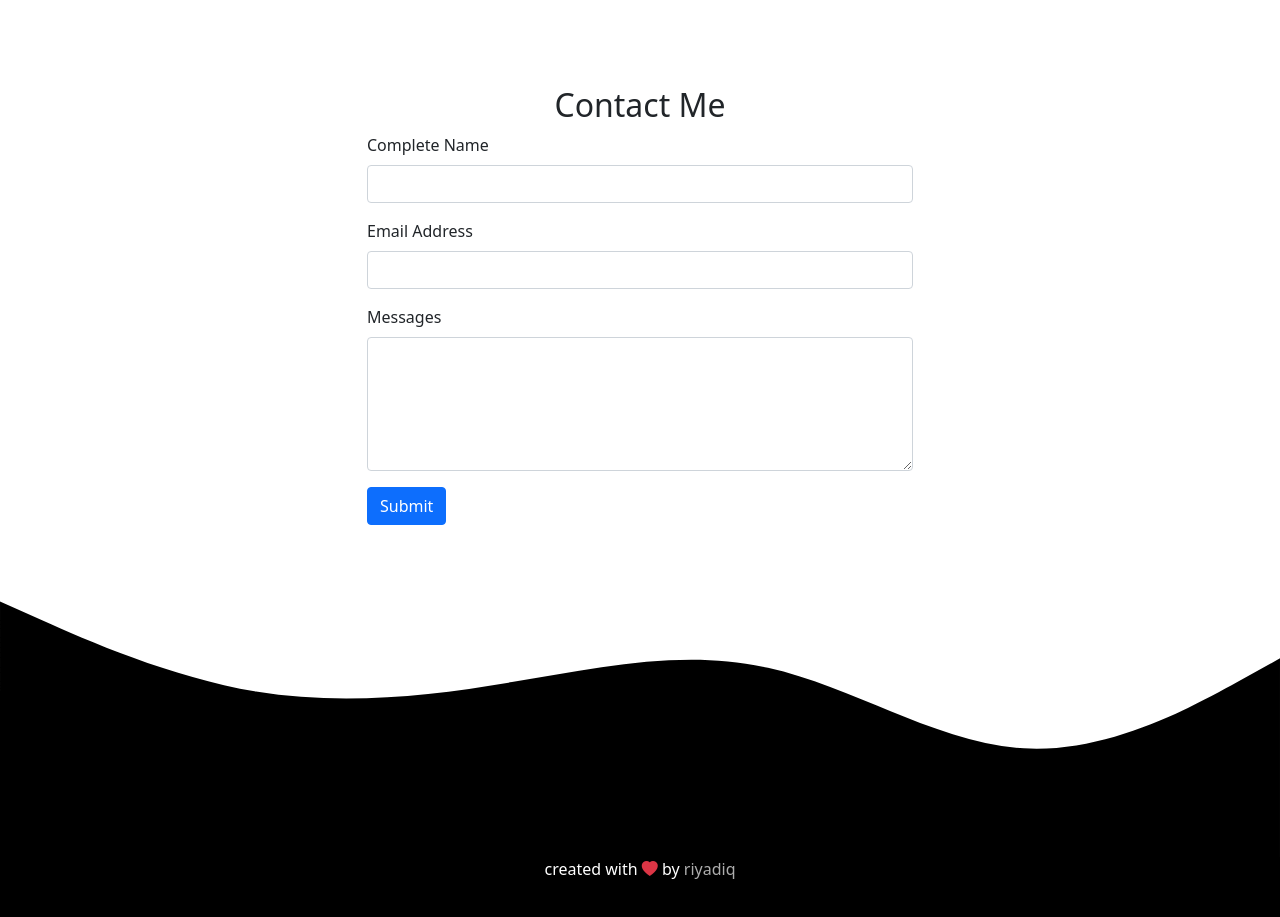
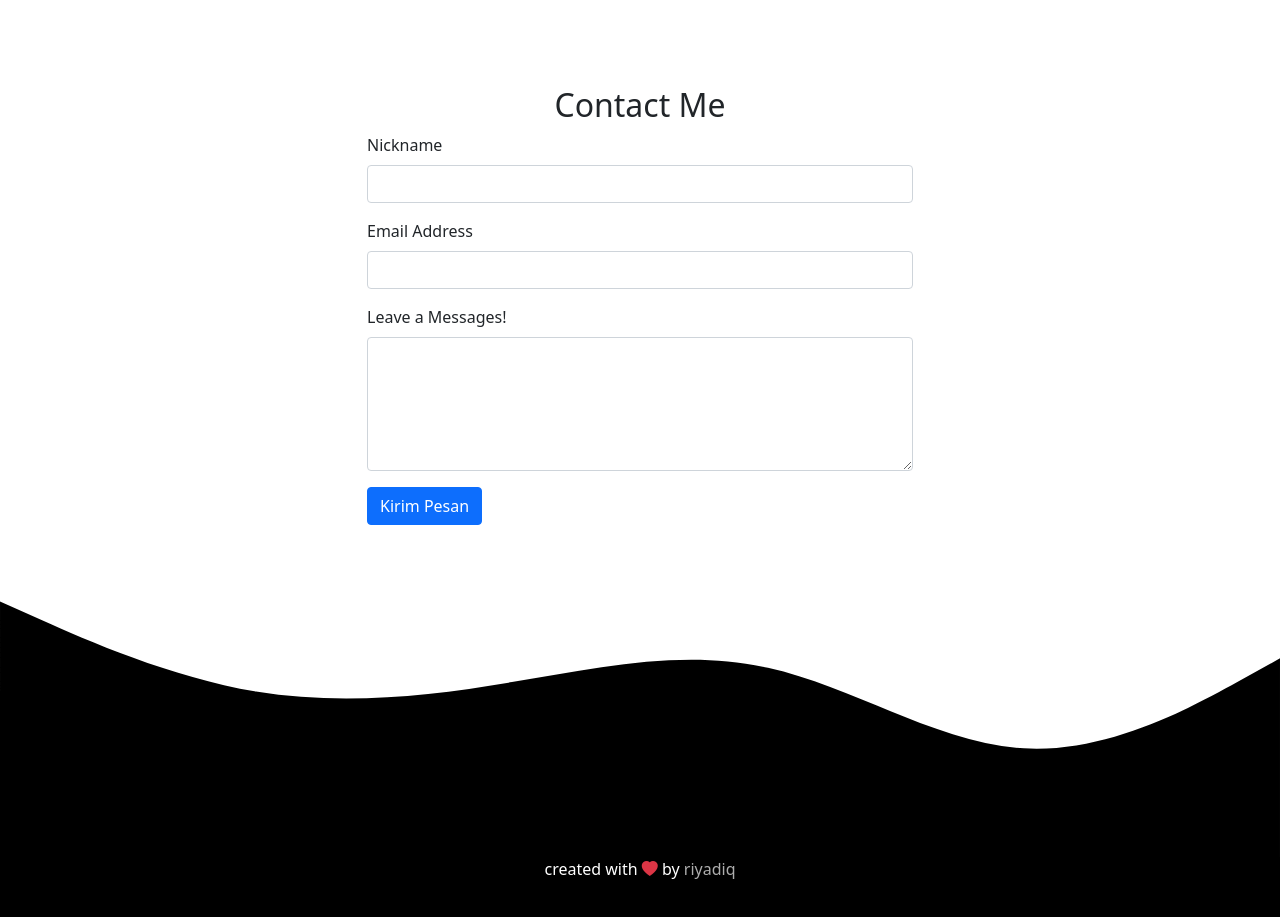
Before and after one commit to riyadiq/riyadiq.github.io, a plain HTML site: page index.html in a window 1280 px wide. Shown: the part 3100-4017 px from the top of the page. Drawn offline with nearby package versions, Linux system fonts and the light colour scheme.

Commit message:
mengubah form

```diff
--- a/index.html
+++ b/index.html
@@ -184,7 +184,7 @@
           <div class="col-md-6">
             <form>
               <div class="mb-3">
-                <label for="name" class="form-label">Complete Name</label>
+                <label for="name" class="form-label">Nickname</label>
                 <input type="text" class="form-control" id="name" aria-describedby="name" />
               </div>
               <div class="mb-3">
@@ -192,10 +192,10 @@
                 <input type="email" class="form-control" id="email" aria-describedby="email" />
               </div>
               <div class="mb-3">
-                <label for="pesan" class="form-label">Messages</label>
+                <label for="pesan" class="form-label">Leave a Messages!</label>
                 <textarea class="form-control" id="pesan" rows="5"></textarea>
               </div>
-              <button type="submit" class="btn btn-primary">Submit</button>
+              <button type="submit" class="btn btn-primary">Kirim Pesan</button>
             </form>
           </div>
         </div>
```
